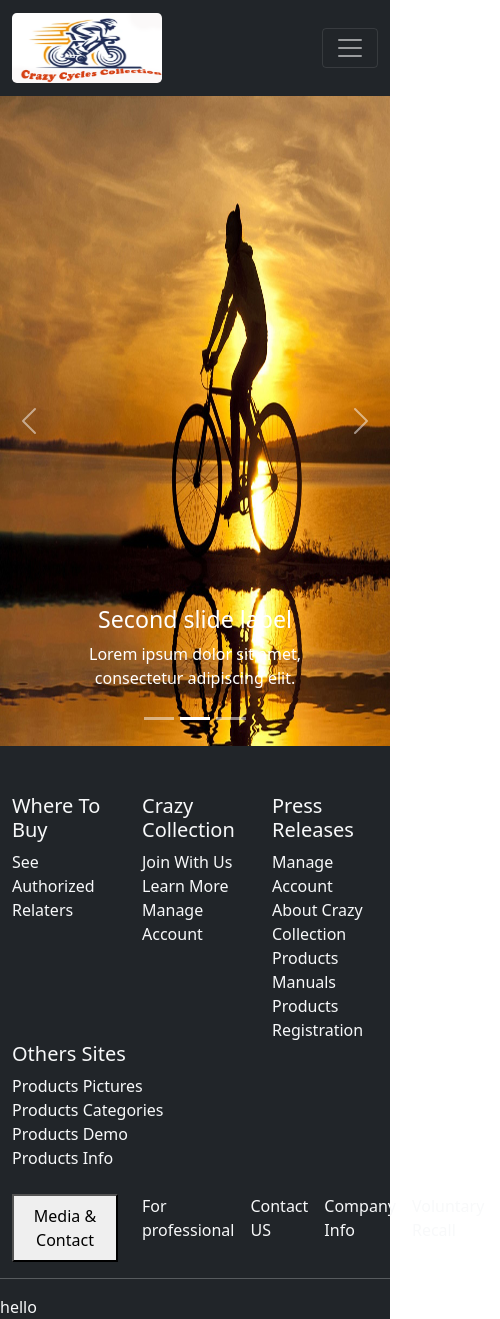
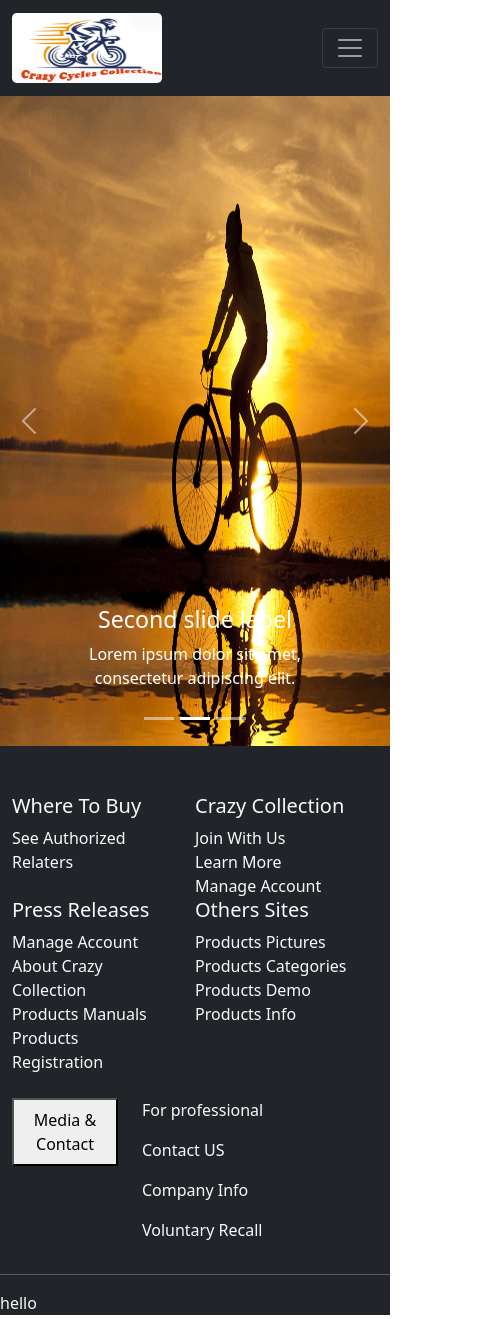
Before and after one commit to Shoriful-Islam-11055/BiCycle-CollectionBD-clint, a React (Create React App) app: page / in a window 390 px wide. Shown: the whole page, 500 px wide, since content can reach past the window. Built offline with nearby package versions, Linux system fonts and the light colour scheme.

Commit message:
footer respnsive

```diff
--- a/src/components/Footer/Footer.css
+++ b/src/components/Footer/Footer.css
@@ -0,0 +1,17 @@
+@media (max-width: 1000px) and (min-width: 100px) {
+    .footer-nav{
+        flex-direction: column;
+        justify-items: flex-end;
+        width: 100%;
+    }
+
+}
+
+@media (max-width: 710px) and (min-width: 100px) {
+    .footer-info{
+        display: grid;
+        grid-template-columns: repeat(2, 1fr);
+        justify-content: center;
+        width: 100%;
+    }
+}
--- a/src/components/Footer/Footer.js
+++ b/src/components/Footer/Footer.js
@@ -1,4 +1,4 @@
-import { Button } from "bootstrap";
+import './Footer.css'
 import React from "react";
 import { Link } from "react-router-dom";
 
@@ -6,14 +6,14 @@ const Footer = () => {
   return (
     <div className=" bg-dark text-light pt-5">
       <div className="container">
-        <div className="row">
-          <div className="col">
+        <div className="row footer-info">
+          <div className="col-md-3 col-6">
             <h5>Where To Buy</h5>
             <Link className="text-decoration-none text-light" to="/">
               See Authorized Relaters
             </Link>
           </div>
-          <div className="col">
+          <div className="col-md-3 col-6">
             <h5>Crazy Collection</h5>
             <Link className="text-decoration-none text-light mt-3" to="/">
               Join With Us
@@ -28,7 +28,7 @@ const Footer = () => {
             </Link>
             <br />
           </div>
-          <div className="col">
+          <div className="col-md-3 col-6">
             <h5>Press Releases</h5>
             <Link className="text-decoration-none text-light mt-3" to="/">
               Manage Account
@@ -46,7 +46,7 @@ const Footer = () => {
               Products Registration
             </Link>
           </div>
-          <div className="col">
+          <div className="col-md-3 col-6">
             <h5>Others Sites</h5>
             <Link className="text-decoration-none text-light mt-3" to="/">
               Products Pictures
@@ -72,7 +72,7 @@ const Footer = () => {
             <button className="p-2">Media & Contact</button>
           </div>
           <div className="col-8">
-            <div className="d-flex">
+            <div className="d-flex footer-nav">
               <p>
                 <Link className="text-decoration-none text-light mt-3 me-3" to="/">
                   For professional
@@ -91,7 +91,7 @@ const Footer = () => {
                 </Link>
               </p>
               <p>
-                <Link className="text-decoration-none text-light mt-3 me-3" to="/">
+                <Link className="text-decoration-none text-light mt-3" to="/">
                   Voluntary Recall
                 </Link>
               </p>
```
